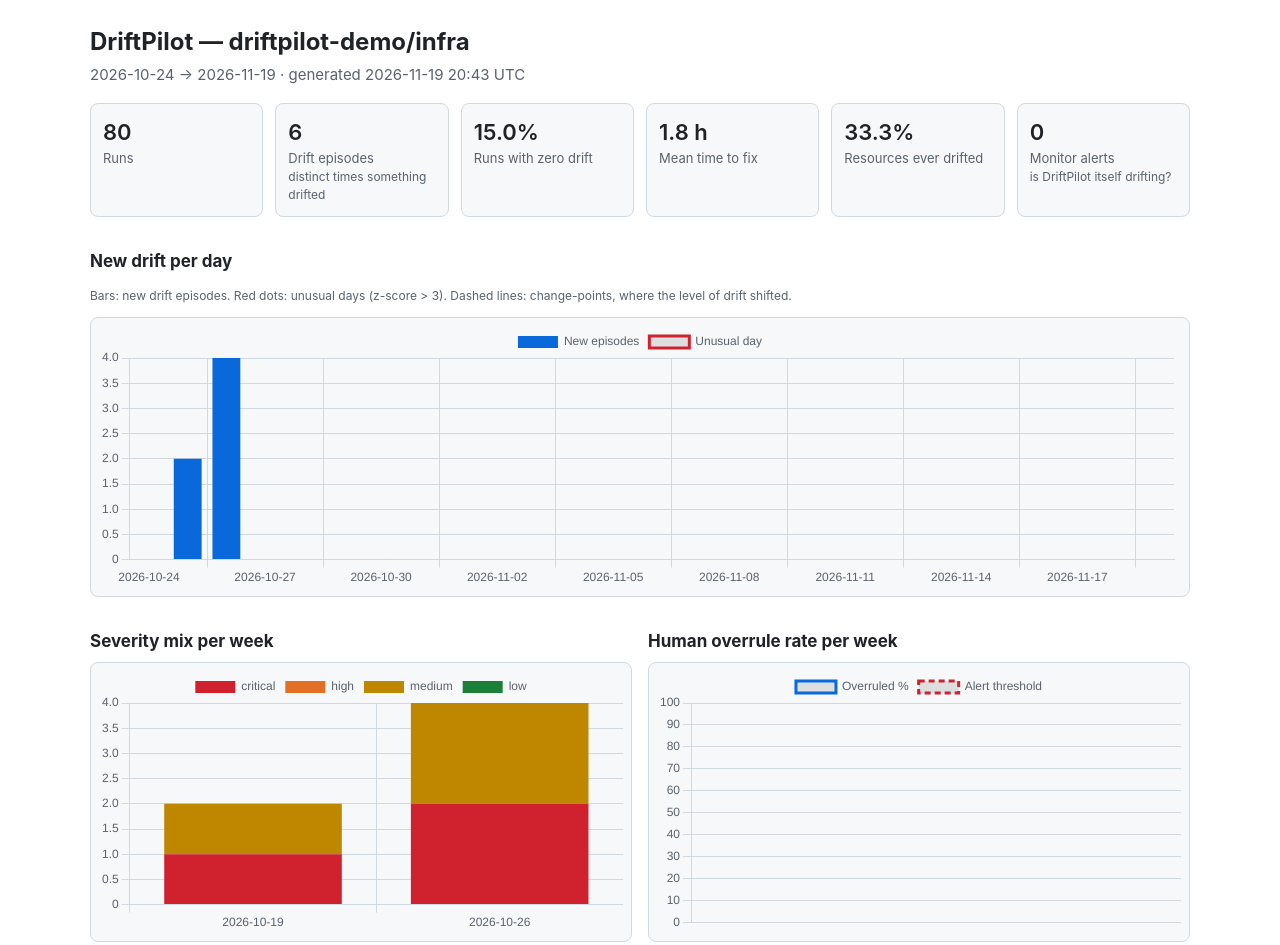
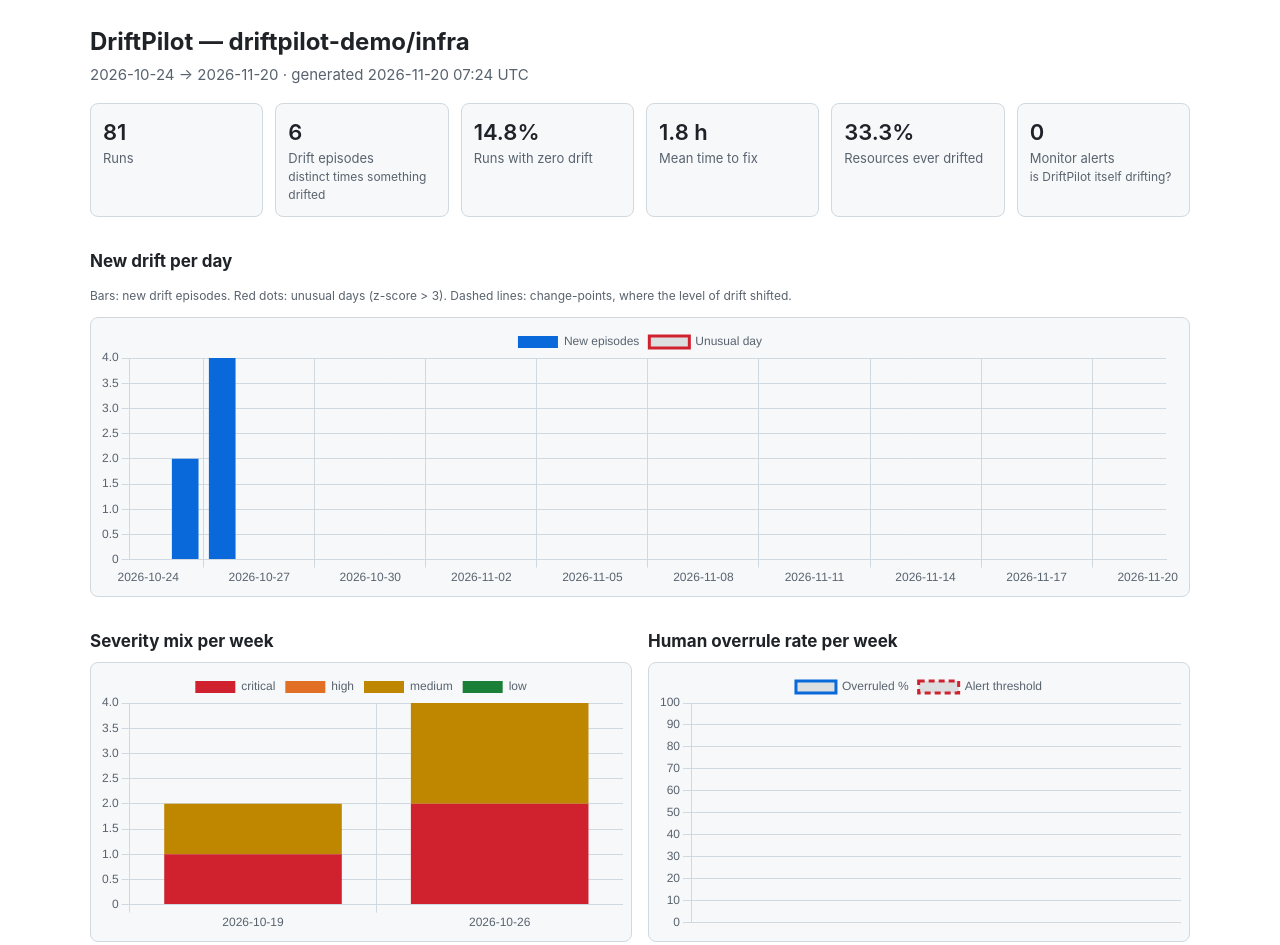
Before and after one commit to driftpilot-demo/drift-dashboard, a plain HTML site: page index.html in a window 1280 px wide. Shown: the top 945 px of the page. Drawn offline with nearby package versions, Linux system fonts and the light colour scheme.

Commit message:
Update dashboard (20261120T072436Z-3eed35)

```diff
--- a/index.html
+++ b/index.html
@@ -40,9 +40,9 @@ ul { padding-left: 20px; }
 <body>
 <main>
 <h1>DriftPilot — driftpilot-demo/infra</h1>
-<p class="sub">2026-10-24 → 2026-11-19 · generated 2026-11-19 20:43 UTC</p>
+<p class="sub">2026-10-24 → 2026-11-20 · generated 2026-11-20 07:24 UTC</p>
 
-<div class="tiles"><div class="tile"><div class="value">80</div><div class="label">Runs</div><div class="hint"></div></div><div class="tile"><div class="value">6</div><div class="label">Drift episodes</div><div class="hint">distinct times something drifted</div></div><div class="tile"><div class="value">15.0%</div><div class="label">Runs with zero drift</div><div class="hint"></div></div><div class="tile"><div class="value">1.8 h</div><div class="label">Mean time to fix</div><div class="hint"></div></div><div class="tile"><div class="value">33.3%</div><div class="label">Resources ever drifted</div><div class="hint"></div></div><div class="tile"><div class="value">0</div><div class="label">Monitor alerts</div><div class="hint">is DriftPilot itself drifting?</div></div></div>
+<div class="tiles"><div class="tile"><div class="value">81</div><div class="label">Runs</div><div class="hint"></div></div><div class="tile"><div class="value">6</div><div class="label">Drift episodes</div><div class="hint">distinct times something drifted</div></div><div class="tile"><div class="value">14.8%</div><div class="label">Runs with zero drift</div><div class="hint"></div></div><div class="tile"><div class="value">1.8 h</div><div class="label">Mean time to fix</div><div class="hint"></div></div><div class="tile"><div class="value">33.3%</div><div class="label">Resources ever drifted</div><div class="hint"></div></div><div class="tile"><div class="value">0</div><div class="label">Monitor alerts</div><div class="hint">is DriftPilot itself drifting?</div></div></div>
 
 <h2>New drift per day</h2>
 <p class="hint">Bars: new drift episodes. Red dots: unusual days (z-score &gt; 3).
@@ -75,7 +75,7 @@ Dashed lines: change-points, where the level of drift shifted.</p>
 </main>
 <script src="https://cdnjs.cloudflare.com/ajax/libs/Chart.js/4.4.1/chart.umd.min.js"></script>
 <script>
-const D = {"days": ["2026-10-24", "2026-10-25", "2026-10-26", "2026-10-27", "2026-10-28", "2026-10-29", "2026-10-30", "2026-10-31", "2026-11-01", "2026-11-02", "2026-11-03", "2026-11-04", "2026-11-05", "2026-11-06", "2026-11-07", "2026-11-08", "2026-11-09", "2026-11-10", "2026-11-11", "2026-11-12", "2026-11-13", "2026-11-14", "2026-11-15", "2026-11-16", "2026-11-17", "2026-11-18", "2026-11-19"], "daily": [0, 2, 4, 0, 0, 0, 0, 0, 0, 0, 0, 0, 0, 0, 0, 0, 0, 0, 0, 0, 0, 0, 0, 0, 0, 0, 0], "anomalies": [null, null, null, null, null, null, null, null, null, null, null, null, null, null, null, null, null, null, null, null, null, null, null, null, null, null, null], "changePoints": [], "severity": {"weeks": ["2026-10-19", "2026-10-26"], "series": {"critical": [1, 2], "high": [0, 0], "medium": [1, 2], "low": [0, 0]}}, "overrule": {"weeks": [], "rates": [], "threshold": 25}};
+const D = {"days": ["2026-10-24", "2026-10-25", "2026-10-26", "2026-10-27", "2026-10-28", "2026-10-29", "2026-10-30", "2026-10-31", "2026-11-01", "2026-11-02", "2026-11-03", "2026-11-04", "2026-11-05", "2026-11-06", "2026-11-07", "2026-11-08", "2026-11-09", "2026-11-10", "2026-11-11", "2026-11-12", "2026-11-13", "2026-11-14", "2026-11-15", "2026-11-16", "2026-11-17", "2026-11-18", "2026-11-19", "2026-11-20"], "daily": [0, 2, 4, 0, 0, 0, 0, 0, 0, 0, 0, 0, 0, 0, 0, 0, 0, 0, 0, 0, 0, 0, 0, 0, 0, 0, 0, 0], "anomalies": [null, null, null, null, null, null, null, null, null, null, null, null, null, null, null, null, null, null, null, null, null, null, null, null, null, null, null, null], "changePoints": [], "severity": {"weeks": ["2026-10-19", "2026-10-26"], "series": {"critical": [1, 2], "high": [0, 0], "medium": [1, 2], "low": [0, 0]}}, "overrule": {"weeks": [], "rates": [], "threshold": 25}};
 const css = (n) => getComputedStyle(document.documentElement).getPropertyValue(n).trim();
 Chart.defaults.color = css("--muted");
 Chart.defaults.borderColor = css("--line");
```
